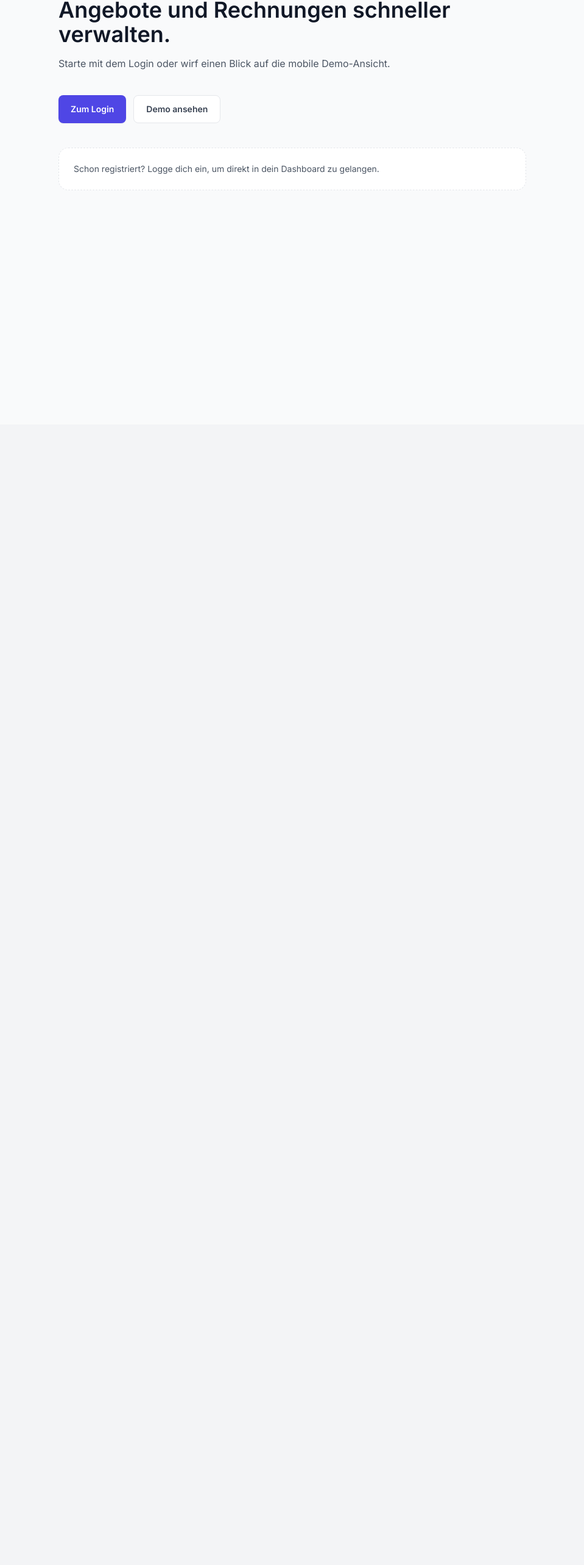
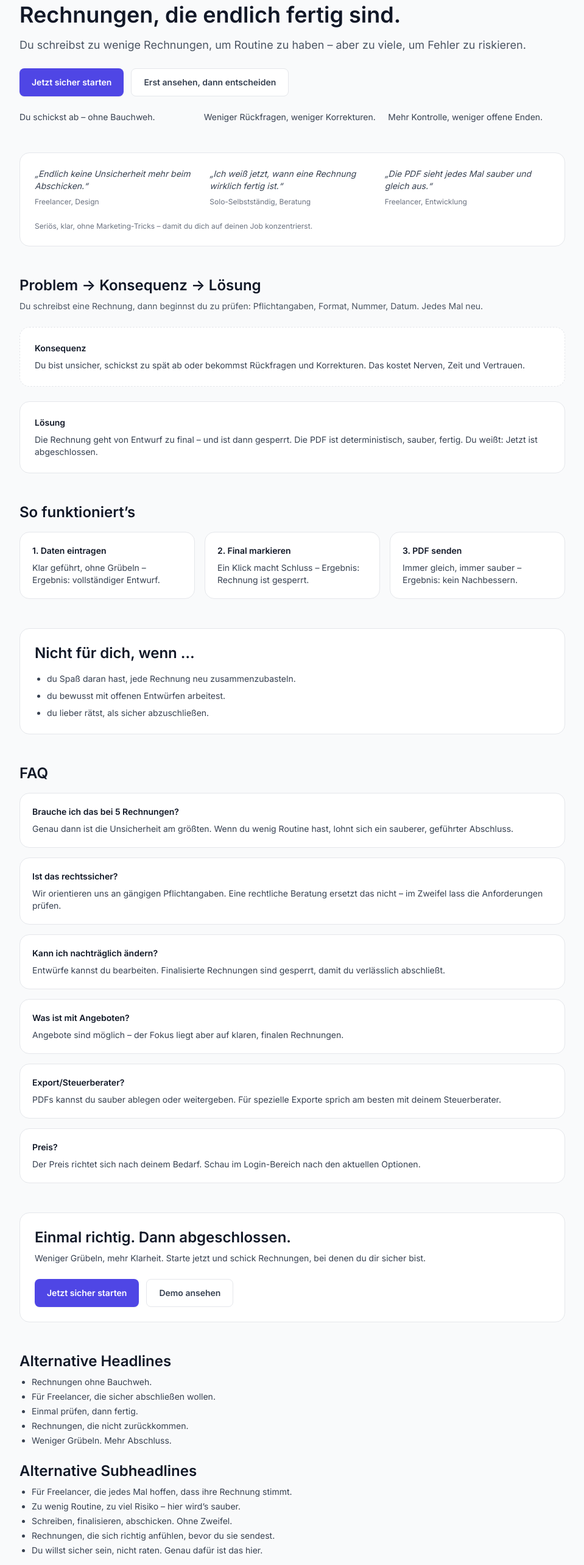
Before and after one commit to Zergling789/InvoiceApp, a React (Vite) app: page / in a window 1280 px wide. Shown: the part 104-2670 px from the top of the page at 61% size, without its empty margins (160-1119 px from the left). Before the commit the page ends 800 px from the top, so only its background shows below. Built offline with nearby package versions, Linux system fonts and the light colour scheme; no server answers.

Commit message:
Update landing page copy

```diff
--- a/src/pages/HomePage.tsx
+++ b/src/pages/HomePage.tsx
@@ -34,25 +34,173 @@ export default function HomePage() {
 
   return (
     <div className="min-h-screen bg-gray-50 px-6 py-16 text-gray-900">
-      <div className="mx-auto flex w-full max-w-3xl flex-col gap-10">
-        <div className="space-y-4">
+      <div className="mx-auto flex w-full max-w-4xl flex-col gap-12">
+        <section className="space-y-6">
           <p className="text-sm font-semibold uppercase tracking-[0.2em] text-indigo-600">
             FreelanceFlow
           </p>
+          <div className="space-y-4">
             <h1 className="text-3xl font-semibold leading-tight sm:text-4xl">
-            Angebote und Rechnungen schneller verwalten.
+              Rechnungen, die endlich fertig sind.
             </h1>
-          <p className="text-base text-gray-600">
-            Starte mit dem Login oder wirf einen Blick auf die mobile Demo-Ansicht.
+            <p className="text-base text-gray-600 sm:text-lg">
+              Du schreibst zu wenige Rechnungen, um Routine zu haben – aber zu viele, um
+              Fehler zu riskieren.
             </p>
           </div>
-
           <div className="flex flex-col gap-3 sm:flex-row">
             <Link
               to="/login"
               className="inline-flex items-center justify-center rounded-lg bg-indigo-600 px-5 py-3 text-sm font-semibold text-white shadow-sm"
             >
-            Zum Login
+              Jetzt sicher starten
+            </Link>
+            <Link
+              to="/demo/angebotdetails"
+              className="inline-flex items-center justify-center rounded-lg border border-gray-200 bg-white px-5 py-3 text-sm font-semibold text-gray-700"
+            >
+              Erst ansehen, dann entscheiden
+            </Link>
+          </div>
+          <ul className="grid gap-3 text-sm text-gray-700 sm:grid-cols-3">
+            <li>Du schickst ab – ohne Bauchweh.</li>
+            <li>Weniger Rückfragen, weniger Korrekturen.</li>
+            <li>Mehr Kontrolle, weniger offene Enden.</li>
+          </ul>
+        </section>
+
+        <section className="rounded-2xl border border-gray-200 bg-white p-6 text-sm text-gray-700">
+          <div className="grid gap-4 sm:grid-cols-3">
+            <blockquote className="space-y-2">
+              <p className="italic">„Endlich keine Unsicherheit mehr beim Abschicken.“</p>
+              <p className="text-xs text-gray-500">Freelancer, Design</p>
+            </blockquote>
+            <blockquote className="space-y-2">
+              <p className="italic">„Ich weiß jetzt, wann eine Rechnung wirklich fertig ist.“</p>
+              <p className="text-xs text-gray-500">Solo-Selbstständig, Beratung</p>
+            </blockquote>
+            <blockquote className="space-y-2">
+              <p className="italic">„Die PDF sieht jedes Mal sauber und gleich aus.“</p>
+              <p className="text-xs text-gray-500">Freelancer, Entwicklung</p>
+            </blockquote>
+          </div>
+          <p className="mt-6 text-xs text-gray-500">
+            Seriös, klar, ohne Marketing-Tricks – damit du dich auf deinen Job konzentrierst.
+          </p>
+        </section>
+
+        <section className="space-y-6">
+          <div className="space-y-2">
+            <h2 className="text-2xl font-semibold">Problem → Konsequenz → Lösung</h2>
+            <p className="text-sm text-gray-600">
+              Du schreibst eine Rechnung, dann beginnst du zu prüfen: Pflichtangaben,
+              Format, Nummer, Datum. Jedes Mal neu.
+            </p>
+          </div>
+          <div className="rounded-2xl border border-dashed border-gray-200 bg-white p-6 text-sm text-gray-700">
+            <p className="font-semibold text-gray-900">Konsequenz</p>
+            <p className="mt-2">
+              Du bist unsicher, schickst zu spät ab oder bekommst Rückfragen und Korrekturen.
+              Das kostet Nerven, Zeit und Vertrauen.
+            </p>
+          </div>
+          <div className="rounded-2xl border border-gray-200 bg-white p-6 text-sm text-gray-700">
+            <p className="font-semibold text-gray-900">Lösung</p>
+            <p className="mt-2">
+              Die Rechnung geht von Entwurf zu final – und ist dann gesperrt. Die PDF ist
+              deterministisch, sauber, fertig. Du weißt: Jetzt ist abgeschlossen.
+            </p>
+          </div>
+        </section>
+
+        <section className="space-y-4">
+          <h2 className="text-2xl font-semibold">So funktioniert’s</h2>
+          <ol className="grid gap-4 text-sm text-gray-700 sm:grid-cols-3">
+            <li className="rounded-2xl border border-gray-200 bg-white p-5">
+              <p className="font-semibold text-gray-900">1. Daten eintragen</p>
+              <p className="mt-2">Klar geführt, ohne Grübeln – Ergebnis: vollständiger Entwurf.</p>
+            </li>
+            <li className="rounded-2xl border border-gray-200 bg-white p-5">
+              <p className="font-semibold text-gray-900">2. Final markieren</p>
+              <p className="mt-2">Ein Klick macht Schluss – Ergebnis: Rechnung ist gesperrt.</p>
+            </li>
+            <li className="rounded-2xl border border-gray-200 bg-white p-5">
+              <p className="font-semibold text-gray-900">3. PDF senden</p>
+              <p className="mt-2">Immer gleich, immer sauber – Ergebnis: kein Nachbessern.</p>
+            </li>
+          </ol>
+        </section>
+
+        <section className="rounded-2xl border border-gray-200 bg-white p-6 text-sm text-gray-700">
+          <h2 className="text-2xl font-semibold text-gray-900">Nicht für dich, wenn …</h2>
+          <ul className="mt-4 list-disc space-y-2 pl-5">
+            <li>du Spaß daran hast, jede Rechnung neu zusammenzubasteln.</li>
+            <li>du bewusst mit offenen Entwürfen arbeitest.</li>
+            <li>du lieber rätst, als sicher abzuschließen.</li>
+          </ul>
+        </section>
+
+        <section className="space-y-4">
+          <h2 className="text-2xl font-semibold">FAQ</h2>
+          <div className="grid gap-4 text-sm text-gray-700">
+            <div className="rounded-2xl border border-gray-200 bg-white p-5">
+              <p className="font-semibold text-gray-900">Brauche ich das bei 5 Rechnungen?</p>
+              <p className="mt-2">
+                Genau dann ist die Unsicherheit am größten. Wenn du wenig Routine hast,
+                lohnt sich ein sauberer, geführter Abschluss.
+              </p>
+            </div>
+            <div className="rounded-2xl border border-gray-200 bg-white p-5">
+              <p className="font-semibold text-gray-900">Ist das rechtssicher?</p>
+              <p className="mt-2">
+                Wir orientieren uns an gängigen Pflichtangaben. Eine rechtliche Beratung
+                ersetzt das nicht – im Zweifel lass die Anforderungen prüfen.
+              </p>
+            </div>
+            <div className="rounded-2xl border border-gray-200 bg-white p-5">
+              <p className="font-semibold text-gray-900">Kann ich nachträglich ändern?</p>
+              <p className="mt-2">
+                Entwürfe kannst du bearbeiten. Finalisierte Rechnungen sind gesperrt, damit
+                du verlässlich abschließt.
+              </p>
+            </div>
+            <div className="rounded-2xl border border-gray-200 bg-white p-5">
+              <p className="font-semibold text-gray-900">Was ist mit Angeboten?</p>
+              <p className="mt-2">
+                Angebote sind möglich – der Fokus liegt aber auf klaren, finalen Rechnungen.
+              </p>
+            </div>
+            <div className="rounded-2xl border border-gray-200 bg-white p-5">
+              <p className="font-semibold text-gray-900">Export/Steuerberater?</p>
+              <p className="mt-2">
+                PDFs kannst du sauber ablegen oder weitergeben. Für spezielle Exporte sprich
+                am besten mit deinem Steuerberater.
+              </p>
+            </div>
+            <div className="rounded-2xl border border-gray-200 bg-white p-5">
+              <p className="font-semibold text-gray-900">Preis?</p>
+              <p className="mt-2">
+                Der Preis richtet sich nach deinem Bedarf. Schau im Login-Bereich nach den
+                aktuellen Optionen.
+              </p>
+            </div>
+          </div>
+        </section>
+
+        <section className="rounded-2xl border border-gray-200 bg-white p-6 text-sm text-gray-700">
+          <h2 className="text-2xl font-semibold text-gray-900">
+            Einmal richtig. Dann abgeschlossen.
+          </h2>
+          <p className="mt-2">
+            Weniger Grübeln, mehr Klarheit. Starte jetzt und schick Rechnungen, bei denen du
+            dir sicher bist.
+          </p>
+          <div className="mt-6 flex flex-col gap-3 sm:flex-row">
+            <Link
+              to="/login"
+              className="inline-flex items-center justify-center rounded-lg bg-indigo-600 px-5 py-3 text-sm font-semibold text-white shadow-sm"
+            >
+              Jetzt sicher starten
             </Link>
             <Link
               to="/demo/angebotdetails"
@@ -61,10 +209,30 @@ export default function HomePage() {
               Demo ansehen
             </Link>
           </div>
+        </section>
 
-        <div className="rounded-2xl border border-dashed border-gray-200 bg-white p-6 text-sm text-gray-600">
-          <p>Schon registriert? Logge dich ein, um direkt in dein Dashboard zu gelangen.</p>
+        <section className="space-y-6 text-sm text-gray-700">
+          <div className="space-y-2">
+            <h2 className="text-2xl font-semibold text-gray-900">Alternative Headlines</h2>
+            <ul className="list-disc space-y-1 pl-5">
+              <li>Rechnungen ohne Bauchweh.</li>
+              <li>Für Freelancer, die sicher abschließen wollen.</li>
+              <li>Einmal prüfen, dann fertig.</li>
+              <li>Rechnungen, die nicht zurückkommen.</li>
+              <li>Weniger Grübeln. Mehr Abschluss.</li>
+            </ul>
           </div>
+          <div className="space-y-2">
+            <h2 className="text-2xl font-semibold text-gray-900">Alternative Subheadlines</h2>
+            <ul className="list-disc space-y-1 pl-5">
+              <li>Für Freelancer, die jedes Mal hoffen, dass ihre Rechnung stimmt.</li>
+              <li>Zu wenig Routine, zu viel Risiko – hier wird’s sauber.</li>
+              <li>Schreiben, finalisieren, abschicken. Ohne Zweifel.</li>
+              <li>Rechnungen, die sich richtig anfühlen, bevor du sie sendest.</li>
+              <li>Du willst sicher sein, nicht raten. Genau dafür ist das hier.</li>
+            </ul>
+          </div>
+        </section>
       </div>
     </div>
   );
```
Lines whose indentation alone changed are shown as unchanged.
